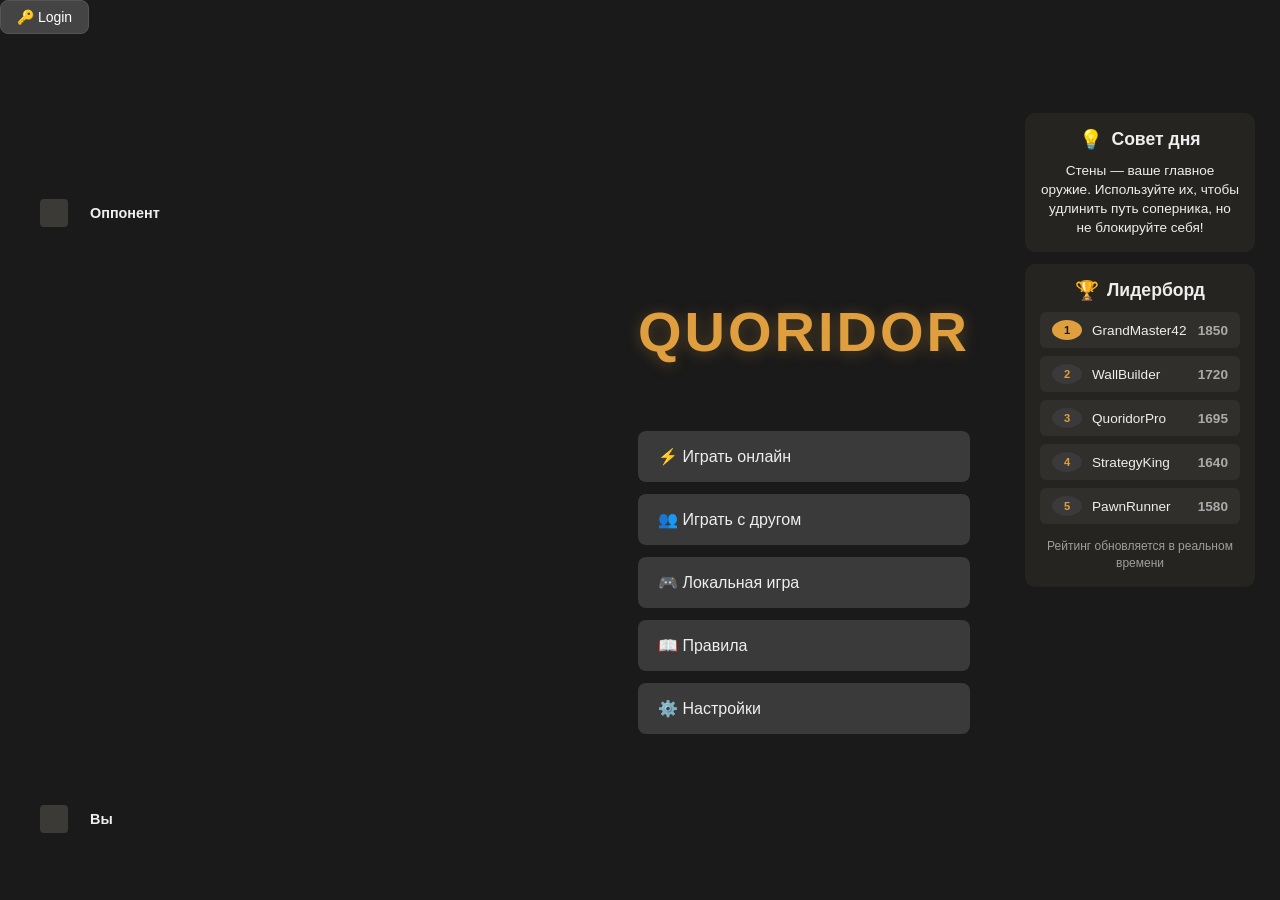
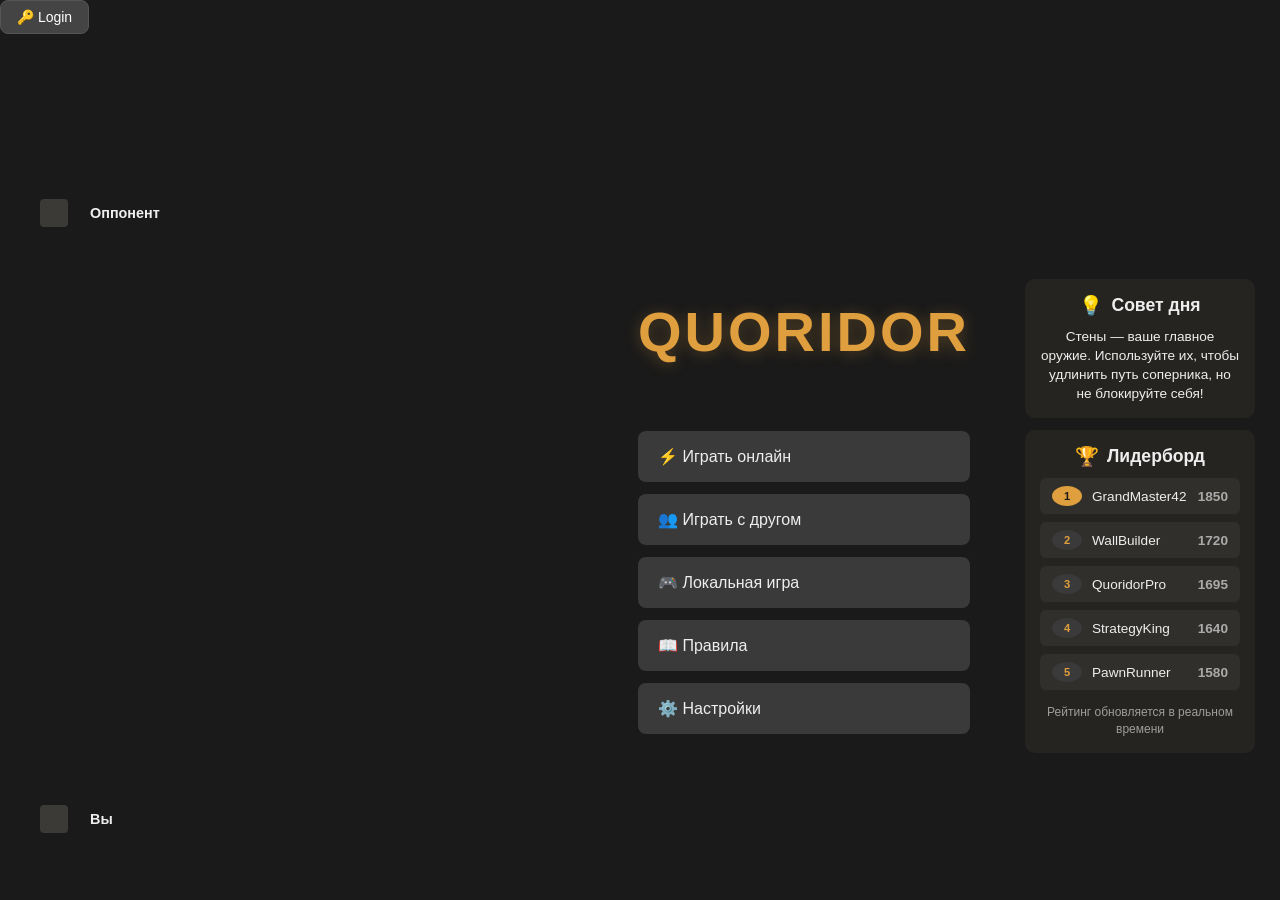

Update style.css

--- a/frontend/css/style.css
+++ b/frontend/css/style.css
@@ -1254,6 +1254,7 @@ canvas {
     background: transparent;
     display: flex;
     flex-direction: column;
+    justify-content: center;
     gap: 12px;
     padding: 15px 25px;
 }
